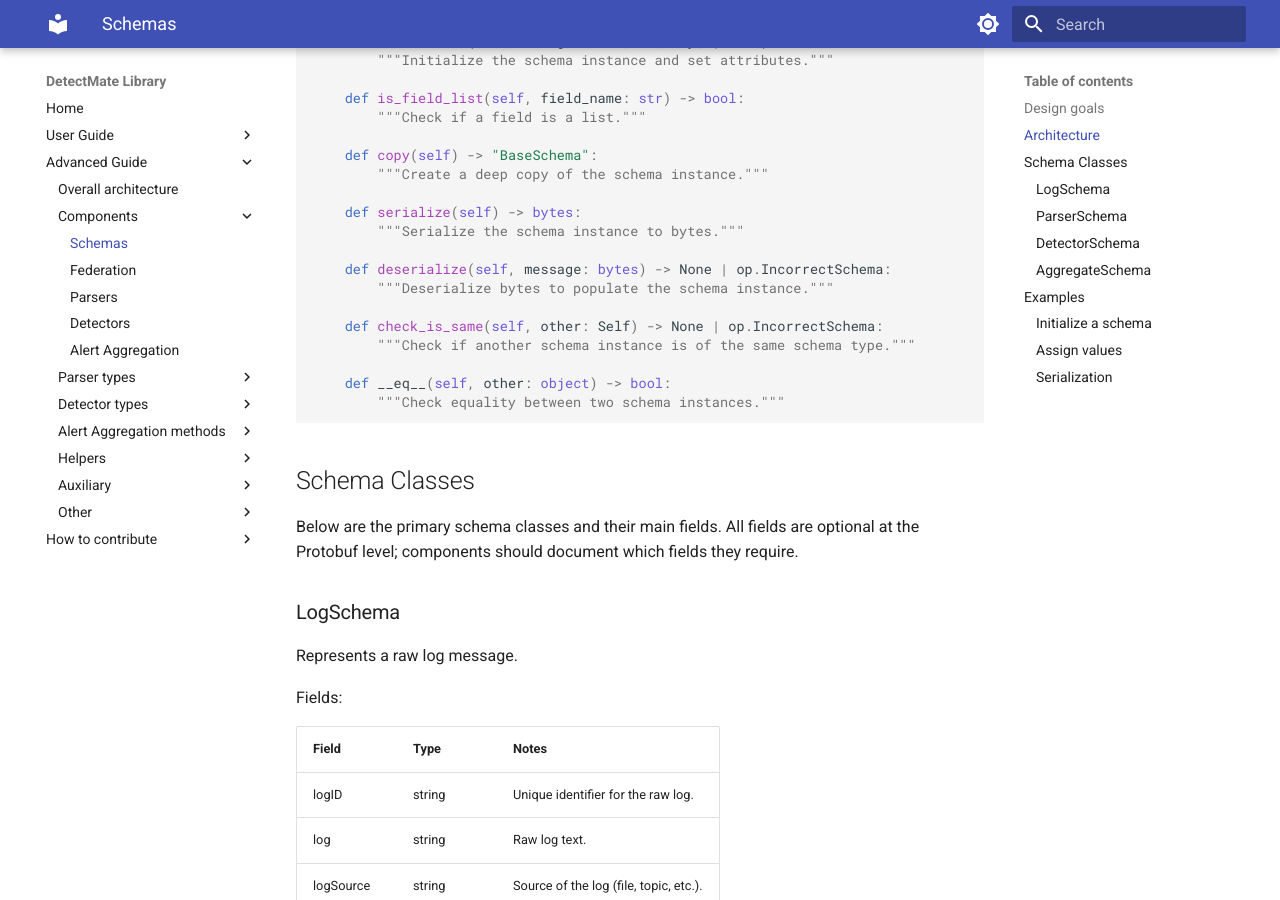
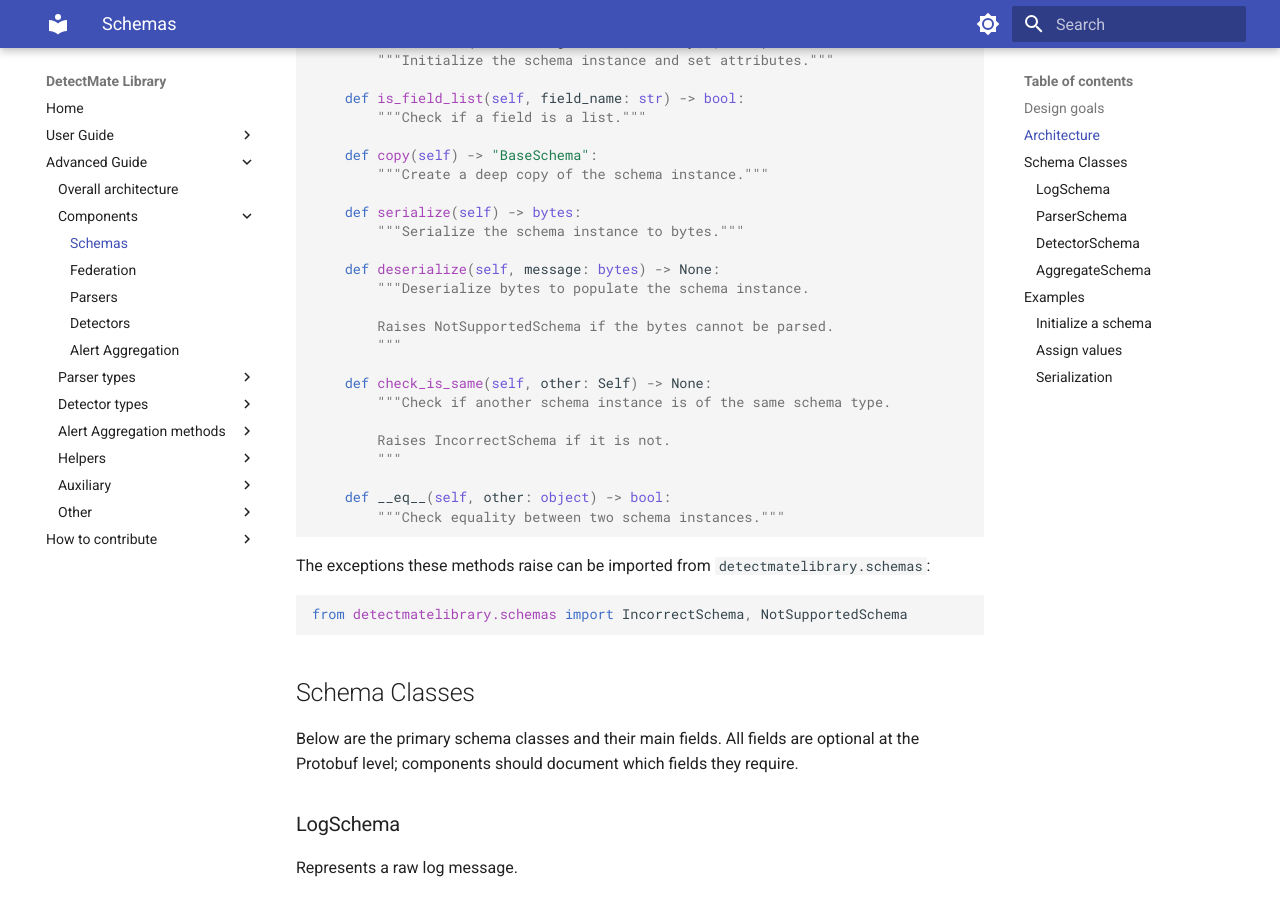
Before and after one commit to ait-detectmate/DetectMateLibrary, an MkDocs documentation site: the page built from docs/schemas.md, in a window 1280 px wide and 900 px high, scrolled down 1351 px. Built offline with MkDocs 1.6.1 and Material for MkDocs 9.7.7, drawn with Linux system fonts in a browser that asks for light colours.

Commit message:
schemas raise instead of returning exception class

````diff
--- a/docs/schemas.md
+++ b/docs/schemas.md
@@ -46,14 +46,26 @@ class BaseSchema:
     def serialize(self) -> bytes:
         """Serialize the schema instance to bytes."""
 
-    def deserialize(self, message: bytes) -> None | op.IncorrectSchema:
-        """Deserialize bytes to populate the schema instance."""
+    def deserialize(self, message: bytes) -> None:
+        """Deserialize bytes to populate the schema instance.
 
-    def check_is_same(self, other: Self) -> None | op.IncorrectSchema:
-        """Check if another schema instance is of the same schema type."""
+        Raises NotSupportedSchema if the bytes cannot be parsed.
+        """
+
+    def check_is_same(self, other: Self) -> None:
+        """Check if another schema instance is of the same schema type.
+
+        Raises IncorrectSchema if it is not.
+        """
 
     def __eq__(self, other: object) -> bool:
         """Check equality between two schema instances."""
+```
+
+The exceptions these methods raise can be imported from `detectmatelibrary.schemas`:
+
+```python
+from detectmatelibrary.schemas import IncorrectSchema, NotSupportedSchema
 ```
 
 ## Schema Classes
````
Also changed, not shown: 3 other files.
